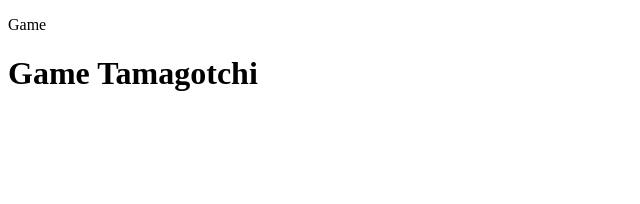
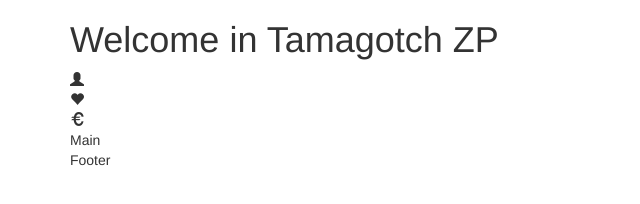
Before and after one commit to zeinebGom/TamagotchiZP, a plain HTML site: page index.html in a window 1280 px wide. Shown: the whole page, without its empty margins (0-640 px from the left). Drawn offline with nearby package versions, Linux system fonts and the light colour scheme; files that its build step writes are made by us from their sources.

Commit message:
Create first Tamagotchi template page

```diff
--- a/index.html
+++ b/index.html
@@ -2,21 +2,77 @@
 <html lang="en">
 <head>
 	<meta charset="UTF-8">
-	<title>Document</title>
+	<title>TamagotchiZP</title>
+	<link rel="stylesheet" type="text/css" href="https://maxcdn.bootstrapcdn.com/bootswatch/3.3.6/slate/bootstrap.min.css">
+	<link rel="stylesheet" type="text/css" href="dist/main.css">
+
 </head>
 <body ng-app="tamaApp">
-<div ng-controller=" HomeController as mainCtl">
-<p>Game <span ng-bind="mainCtl.tamaName"> </span></p>
+	<div ng-controller="HomeController as homeCtl">
+		<section>
+			<div class="container">
+				<div class="row">
+					<div class="col-xs-12 col-md-12 col-lg-12 col-centered">
+						<h1>Welcome in Tamagotch ZP</h1>
+					</div>
+				</div>
+			</div>
+		</section>
 
-<h1> Game Tamagotchi</h1>
-</div>
+		<section>
+			<div class="container">
+				<div class="row">
+					<div class="col-xs-12 col-md-12 col-lg-12 col-centered">
+						<div class="tama-header">
+							<div>
+								<span class="glyphicon glyphicon-user"></span>
+								<span ng-bind="homeCtl.name"></span>
+							</div>
 
-<footer>
-	 		<script src="https://ajax.googleapis.com/ajax/libs/angularjs/1.4.5/angular.min.js"></script>
-		   <script src="assets/scripts/tama-factory.js" type="text/javascript"></script>
-		   <script src="assets/scripts/home-controller.js" type="text/javascript"></script>
-		   <script src="assets/scripts/app.js" type="text/javascript"></script>
-</footer>
+							<div>
+								<span class="glyphicon glyphicon-heart"></span>
+								<span ng-bind="homeCtl.health"></span>
+							</div>
+							<div>
+								<span class="glyphicon glyphicon-euro"></span>
+								<span ng-bind="homeCtl.money"></span>
+							</div>
+
+						</div>
+					</div>
+				</div>
+
+				<div class="row">
+					<div class="col-xs-12 col-md-12 col-lg-12 col-centered">
+						<div class="tama-main">
+							Main
+						</div>
+					</div>
+				</div>
+
+				<div class="row">
+					<div class="col-xs-12 col-md-12 col-lg-12 col-centered">
+						<div class="tama-footer">
+							Footer
+						</div>
+					</div>
+				</div>
+
+
+			</div>
+		</section>
+
+
+
+
+	</div>
+
+	<footer>
+		<script type="text/javascript" src="https://ajax.googleapis.com/ajax/libs/jquery/2.2.3/jquery.min.js"></script>
+		<script type="text/javascript" src="https://maxcdn.bootstrapcdn.com/bootstrap/3.3.6/js/bootstrap.min.js"></script>
+		<script src="https://ajax.googleapis.com/ajax/libs/angularjs/1.4.5/angular.min.js"></script>
+		<script src="dist/app.js" type="text/javascript"></script>
+	</footer>
 
 </body>
 </html>
```
